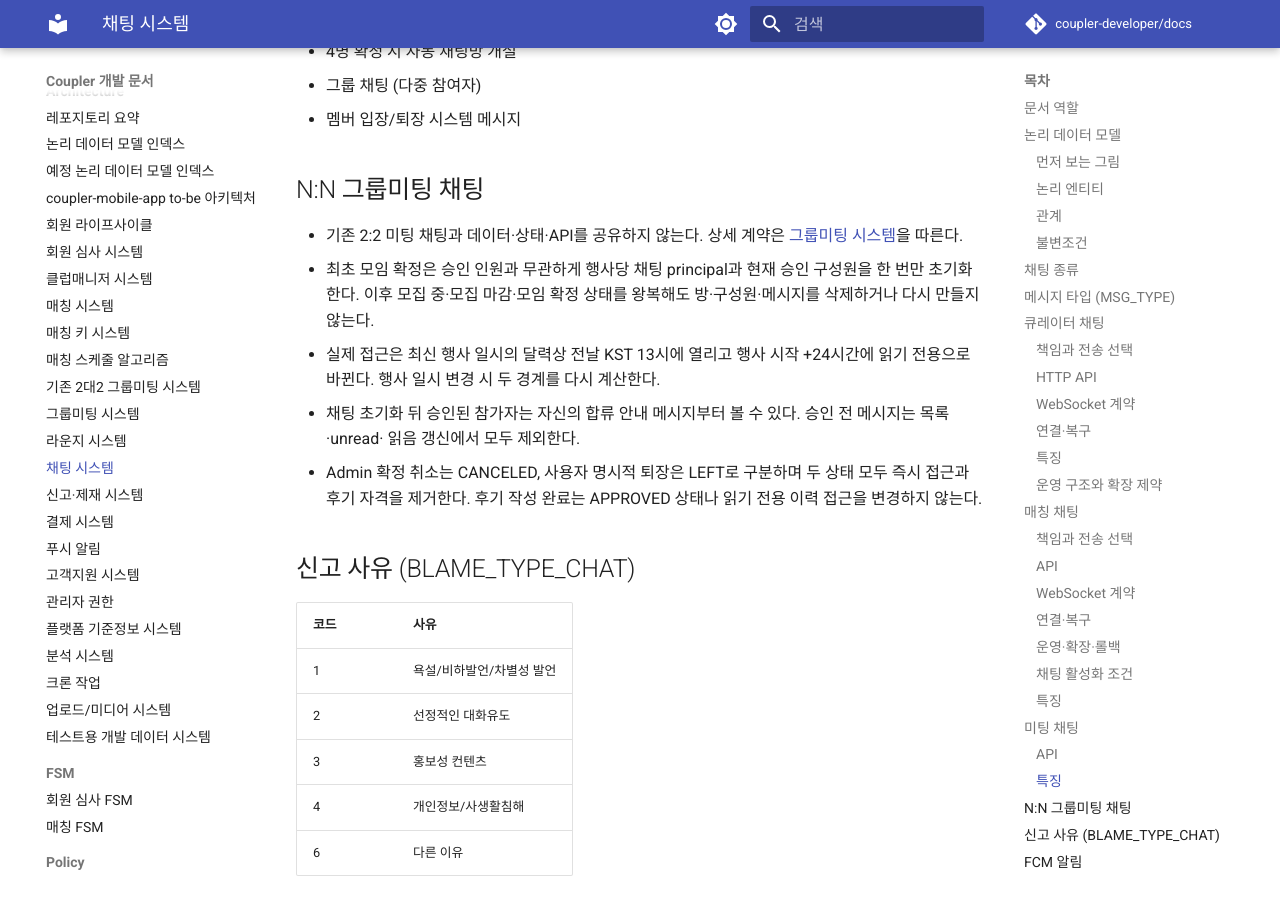
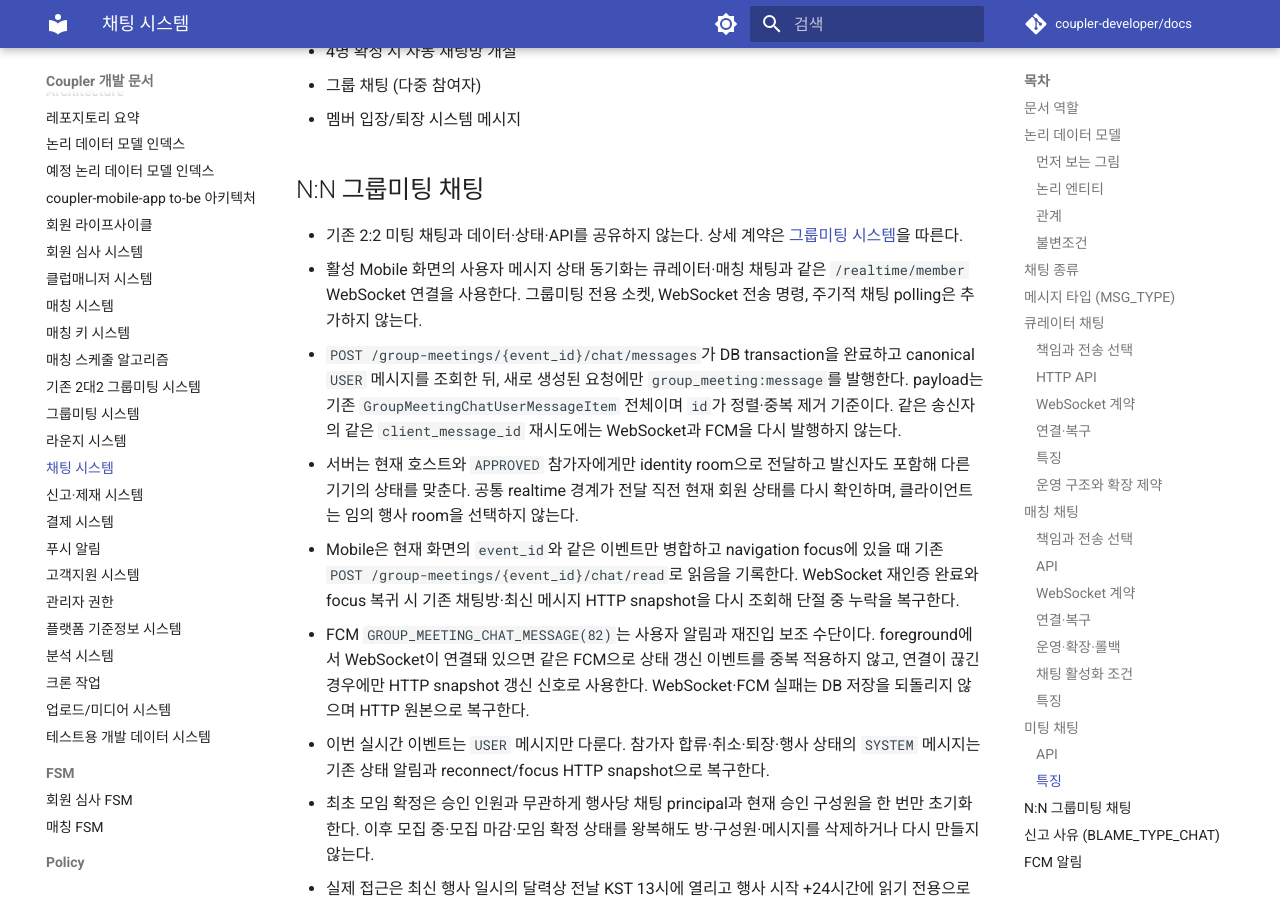
Before and after one commit to coupler-developer/docs, an MkDocs documentation site: the page built from content/architecture/chat-system.md, in a window 1280 px wide and 900 px high, scrolled down 12571 px. Built offline with MkDocs 1.6.1 and Material for MkDocs 9.7.7, drawn with Linux system fonts in a browser that asks for light colours; comment, search, counter and statistics services are not loaded; some of the changed text lies outside the part shown.

Commit message:
docs: 그룹미팅 실시간 채팅 계약 반영
Reason:
- API와 Mobile의 N:N 실시간 채팅 동기화·복구 책임을 단일 문서 계약으로 고정해야 함

Changes:
- USER 메시지 WebSocket 발행·수신·병합 계약 명시
- FCM 연결·단절 fallback과 foreground 표시 기준 반영
- 운영 WSS·FCM smoke 완료 Gate 보강

How:
- 채팅 시스템을 메시지 원본 SoT로 두고 푸시 정책은 알림·fallback 판정만 소유하도록 구성

Tests:
- yarn validate:docs 통과

```diff
--- a/content/architecture/chat-system.md
+++ b/content/architecture/chat-system.md
@@ -424,6 +424,23 @@ flowchart TD
 
 - 기존 2:2 미팅 채팅과 데이터·상태·API를 공유하지 않는다. 상세 계약은
   [그룹미팅 시스템](group-meeting-system.md)을 따른다.
+- 활성 Mobile 화면의 사용자 메시지 상태 동기화는 큐레이터·매칭 채팅과 같은 `/realtime/member` WebSocket
+  연결을 사용한다. 그룹미팅 전용 소켓, WebSocket 전송 명령, 주기적 채팅 polling은 추가하지 않는다.
+- `POST /group-meetings/{event_id}/chat/messages`가 DB transaction을 완료하고 canonical `USER` 메시지를
+  조회한 뒤, 새로 생성된 요청에만 `group_meeting:message`를 발행한다. payload는 기존
+  `GroupMeetingChatUserMessageItem` 전체이며 `id`가 정렬·중복 제거 기준이다. 같은 송신자의 같은
+  `client_message_id` 재시도에는 WebSocket과 FCM을 다시 발행하지 않는다.
+- 서버는 현재 호스트와 `APPROVED` 참가자에게만 identity room으로 전달하고 발신자도 포함해 다른 기기의 상태를
+  맞춘다. 공통 realtime 경계가 전달 직전 현재 회원 상태를 다시 확인하며, 클라이언트는 임의 행사 room을
+  선택하지 않는다.
+- Mobile은 현재 화면의 `event_id`와 같은 이벤트만 병합하고 navigation focus에 있을 때 기존
+  `POST /group-meetings/{event_id}/chat/read`로 읽음을 기록한다. WebSocket 재인증 완료와 focus 복귀 시 기존
+  채팅방·최신 메시지 HTTP snapshot을 다시 조회해 단절 중 누락을 복구한다.
+- FCM `GROUP_MEETING_CHAT_MESSAGE(82)`는 사용자 알림과 재진입 보조 수단이다. foreground에서 WebSocket이
+  연결돼 있으면 같은 FCM으로 상태 갱신 이벤트를 중복 적용하지 않고, 연결이 끊긴 경우에만 HTTP snapshot 갱신
+  신호로 사용한다. WebSocket·FCM 실패는 DB 저장을 되돌리지 않으며 HTTP 원본으로 복구한다.
+- 이번 실시간 이벤트는 `USER` 메시지만 다룬다. 참가자 합류·취소·퇴장·행사 상태의 `SYSTEM` 메시지는 기존
+  상태 알림과 reconnect/focus HTTP snapshot으로 복구한다.
 - 최초 모임 확정은 승인 인원과 무관하게 행사당 채팅 principal과 현재 승인 구성원을 한 번만 초기화한다.
   이후 모집 중·모집 마감·모임 확정 상태를 왕복해도 방·구성원·메시지를 삭제하거나 다시 만들지 않는다.
 - 실제 접근은 최신 행사 일시의 달력상 전날 KST 13시에 열리고 행사 시작 +24시간에 읽기 전용으로 바뀐다.
@@ -450,6 +467,7 @@ flowchart TD
 | 22 | MATCH_NEW_CHAT | 매칭 채팅 |
 | 37 | MEET_SEND_CHAT | 미팅 채팅 |
 | 67 | CONCIERGE_CHAT | 큐레이터 채팅 |
+| 82 | GROUP_MEETING_CHAT_MESSAGE | N:N 그룹미팅 채팅 |
 | 70 | MATCH_CHAT_OPEN | 매칭 채팅방 오픈 |
 | 48 | MATCH_REACTIVATE | 재활성화 요청 |
 | 49 | MATCH_REACTIVATE_ACCEPT | 재활성화 수락 |
```
Also changed, not shown: content/architecture/group-meeting-system.md (+8 -0 lines), content/architecture/push-notification.md (+7 -1 lines), content/policy/push-notification-policy.md (+6 -0 lines), content/technical-debt/technical-debt.md (+5 -3 lines).
